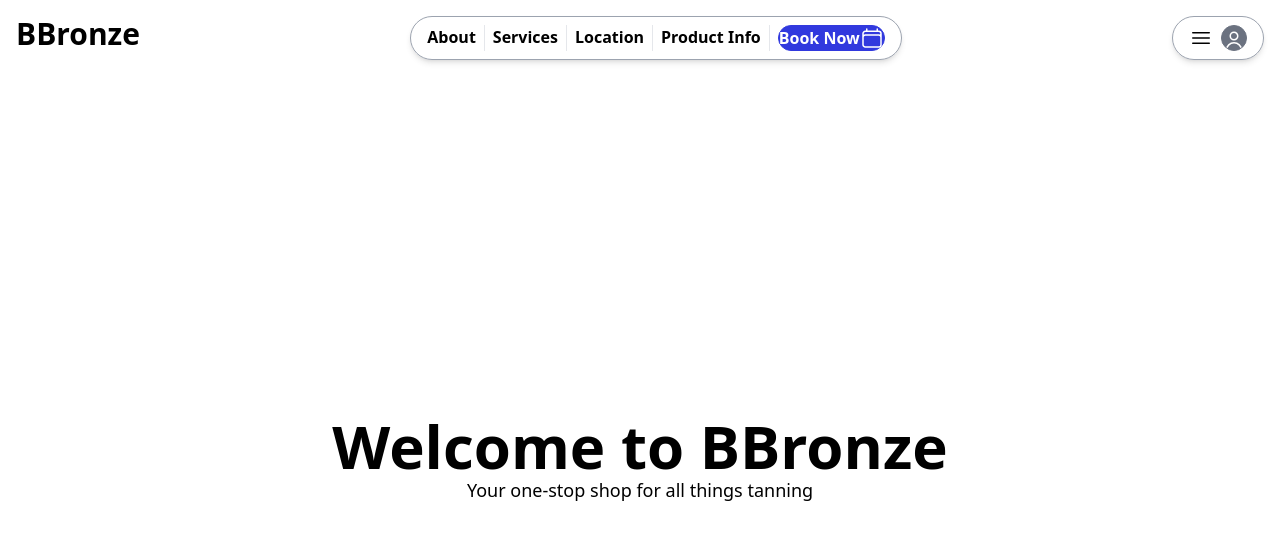
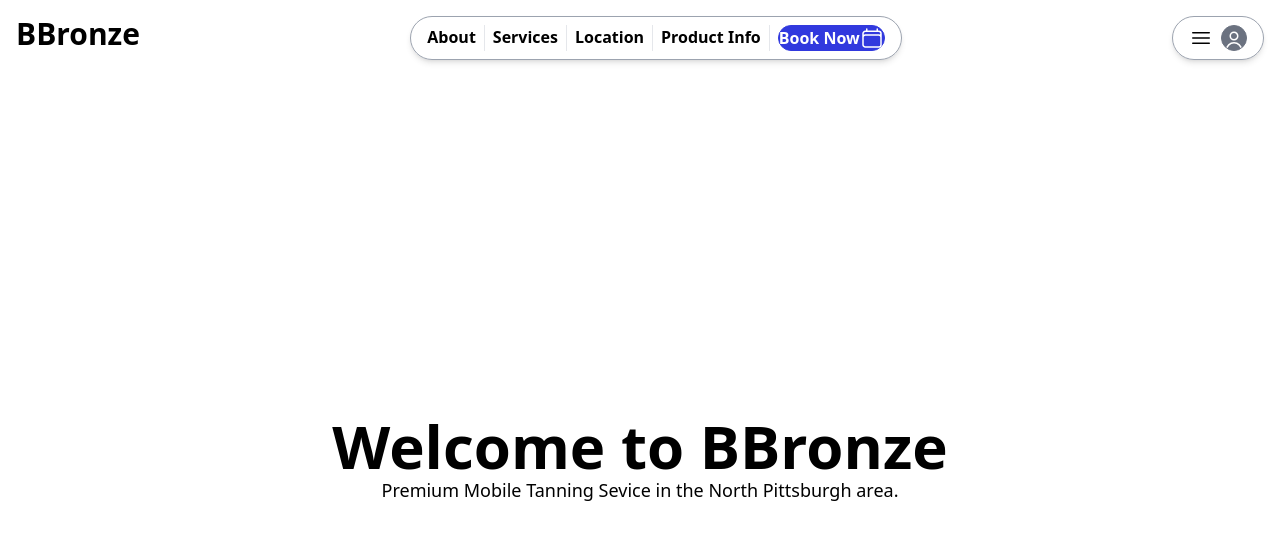
Before and after one commit to shadowedj33/bbronze-app, a React (Vite) app in the folder client/: page / in a window 1280 px wide. Shown: the top 540 px of the page. Built offline with nearby package versions, Linux system fonts and the light colour scheme.

Commit message:
setting up front end component/pages

```diff
--- a/client/src/App.jsx
+++ b/client/src/App.jsx
@@ -1,5 +1,4 @@
 import { Route, Routes } from "react-router-dom";
-import './App.css';
 import LoginPage from "./pages/LoginPage.jsx";
 import Layout from "./components/Layout.jsx";
 import IndexPage from "./pages/IndexPage.jsx";
--- a/client/src/pages/IndexPage.jsx
+++ b/client/src/pages/IndexPage.jsx
@@ -3,7 +3,7 @@ export default function IndexPage() {
         <div>
             <div className='flex flex-col items-center justify-center h-screen'>
                 <h1 className='text-6xl font-bold'>Welcome to BBronze</h1>
-                <p className='text-lg'>Your one-stop shop for all things tanning</p>
+                <p className='text-lg'>Premium Mobile Tanning Sevice in the North Pittsburgh area.</p>
             </div>
         </div>
     )
```
Also changed, not shown: client/src/components/About.jsx (added), client/src/components/Contact.jsx (added), client/src/components/Hero.jsx (added), client/src/components/Location.jsx (added), client/src/components/Products.jsx (added), client/src/components/Services.jsx (added), client/src/constants/index.js (added), client/src/pages/BookingPage.jsx (added), client/src/pages/BookingsPage.jsx (added), client/src/utils/motion.js (added).
